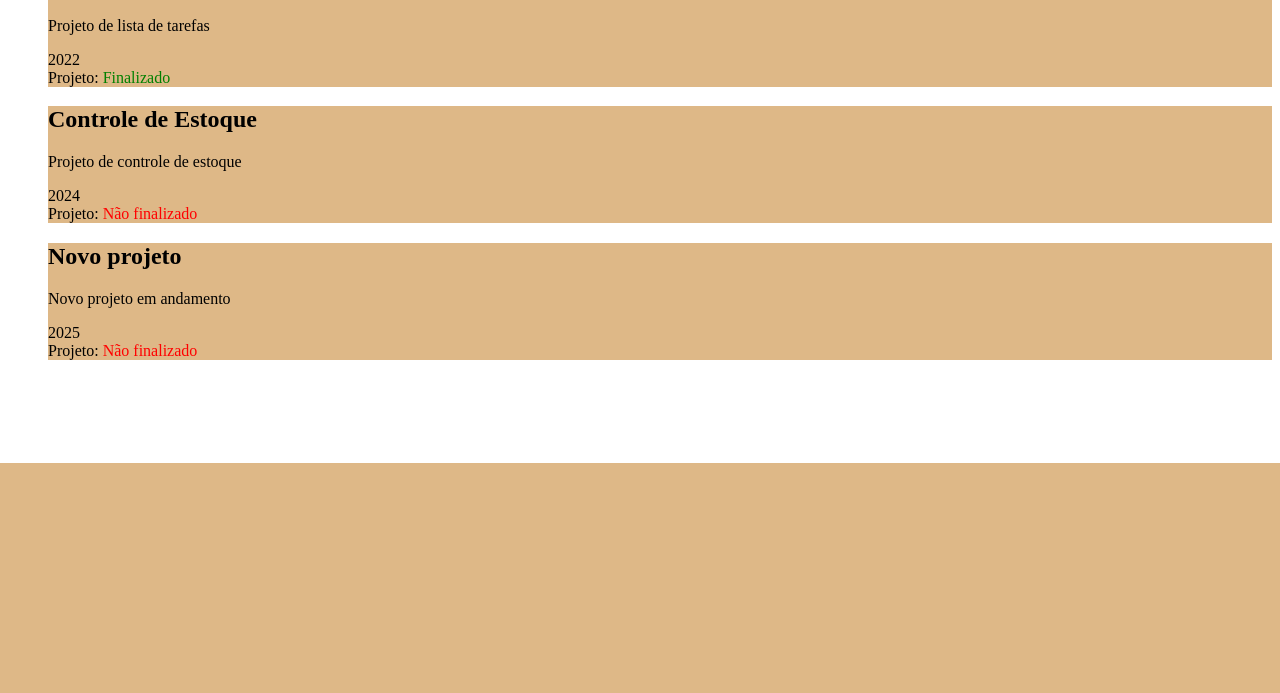
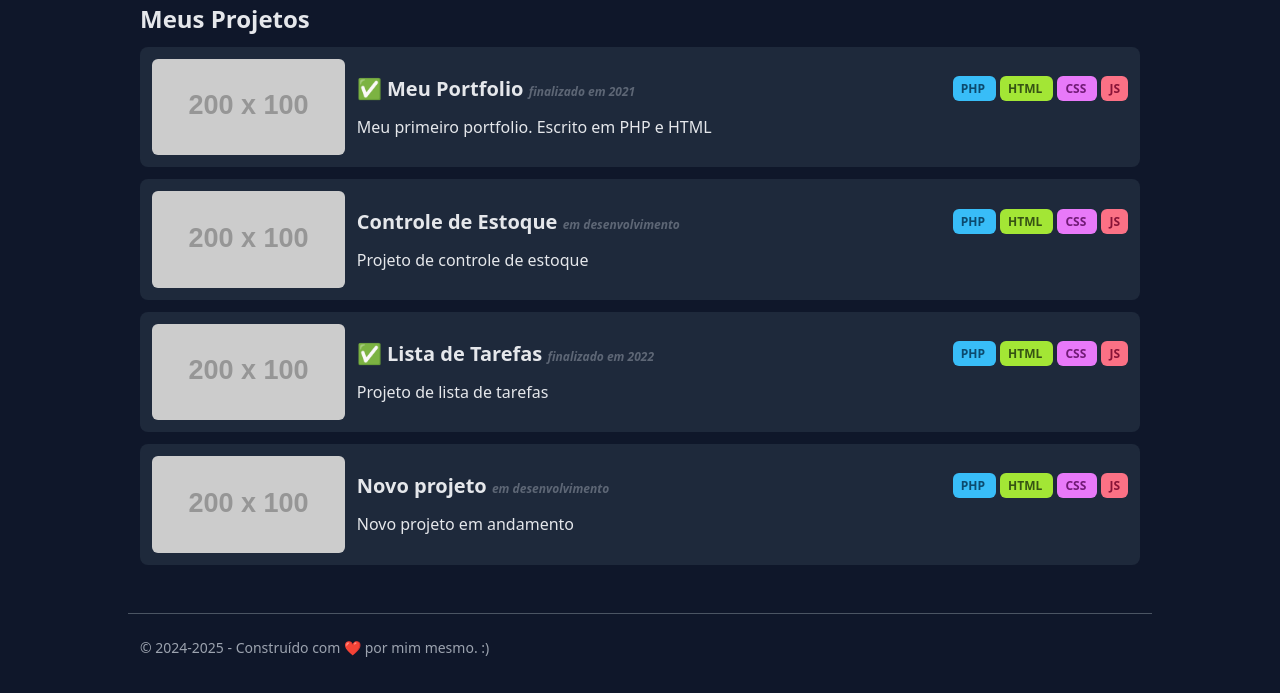
Before and after one commit to joaovjo/php-rocketseat, a PHP site: page / in a window 1280 px wide. Shown: the part 337-1030 px from the top of the page. Before the commit the page ends 800 px from the top, so only its background shows below. Run offline with PHP 8.4, Linux system fonts and the light colour scheme; grey boxes labelled with a size stand in for pictures from a placeholder-image service; some libraries are stand-ins or nearby versions.

Commit message:
remover arquivo index2.php e refatorar componentes do portfólio para incluir imagens e tecnologias dos projetos

```diff
--- a/fundamentos-php/components/hero.php
+++ b/fundamentos-php/components/hero.php
@@ -1,3 +1,11 @@
+<?php
+$itens = [
+    ['url' => '', 'src' => 'img/twitter.png', 'alt' => 'Twitter'],
+    ['url' => '', 'src' => 'img/facebook.png', 'alt' => 'Facebook'],
+    ['url' => '', 'src' => 'img/linkedin.png', 'alt' => 'LinkedIn'],
+    ['url' => '', 'src' => 'img/youtube.png', 'alt' => 'YouTube'],
+];
+?>
 <section class="flex gap-x-3">
     <div class="w-2/3">
         <h1 class="text-3xl font-bold">Oi, meu nome é João</h1>
@@ -10,26 +18,14 @@
         </p>
 
         <ul class="flex gap-x-3 mt-3">
-            <li>
-                <a href="">
-                    <img class="h-8 hover:animate-bounce" src="img/twitter.png" alt="x Logo" />
-                </a>
-            </li>
-            <li>
-                <a href="#">
-                    <img class="h-8 hover:animate-bounce" src="img/facebook.png" alt="Facebook logo" />
-                </a>
-            </li>
-            <li>
-                <a href="#">
-                    <img class="h-8 hover:animate-bounce" src="img/linkedin.png" alt="Linkedin Logo" />
-                </a>
-            </li>
-            <li>
-                <a href="#">
-                    <img class="h-8 hover:animate-bounce" src="img/youtube.png" alt="YouTube Logo" />
-                </a>
-            </li>
+
+            <?php foreach ($itens as $item): ?>
+                <li>
+                    <a href="<?= $item['url'] ?>" class="hover:underline">
+                        <img class="h-8 hover:animate-bounce" src="<?= $item['src'] ?>" alt="<?= $item['alt'] ?>" />
+                    </a>
+                </li>
+            <?php endforeach; ?>
         </ul>
     </div>
 
--- a/fundamentos-php/components/projects.php
+++ b/fundamentos-php/components/projects.php
@@ -1,24 +1,82 @@
-<div class="bg-slate-800 rounded-lg p-3 flex items-center">
-    <div class="w-1/5">foto do projeto</div>
+<?php
+$projetos = [
+    [
+        "titulo" => "Meu Portfolio",
+        "finalizado" => true,
+        "ano" => 2021,
+        "descricao" => "Meu primeiro portfolio. Escrito em PHP e HTML",
+        "stack" => ["PHP", "HTML", "CSS", "JS"],
+        "img" => "https://placehold.co/200x100/svg",
+    ],
+    [
+        "titulo" => "Controle de Estoque",
+        "finalizado" => false,
+        "ano" => 2024,
+        "descricao" => "Projeto de controle de estoque",
+        "stack" => ["PHP", "HTML", "CSS", "JS"],
+        "img" => "https://placehold.co/200x100/svg",
+    ],
+    [
+        "titulo" => "Lista de Tarefas",
+        "finalizado" => true,
+        "ano" => 2022,
+        "descricao" => "Projeto de lista de tarefas",
+        "stack" => ["PHP", "HTML", "CSS", "JS"],
+        "img" => "https://placehold.co/200x100/svg",
+    ],
+    [
+        "titulo" => "Novo projeto",
+        "finalizado" => false,
+        "ano" => 2025,
+        "descricao" => "Novo projeto em andamento",
+        "stack" => ["PHP", "HTML", "CSS", "JS"],
+        "img" => "https://placehold.co/200x100/svg",
+    ],
+];
+?>
+
+<?php foreach ($projetos as $projeto): ?>
+    <div class="bg-slate-800 rounded-lg p-3 flex items-center space-x-3">
+        <div class="w-1/5 flex items-center justify-middle">
+            <img src="<?= $projeto['img'] ?>" alt="" class="h-42 rounded-md">
+        </div>
         <div class="w-4/5 space-y-3">
             <div class="flex gap-3 justify-between">
                 <h3 class="text-xl font-semibold">
-                ✅ Projeto 1
-                <span class="text-xs text-gray-400 opacity-50 italic">(finalizado em 2024)</span>
+                    <?php if ($projeto['finalizado']): ?>
+                        ✅
+                    <?php endif; ?>
+                    <?= $projeto['titulo'] ?>
+                    <span class="text-xs text-gray-400 opacity-50 italic">
+                        <?php if ($projeto['finalizado']): ?>
+                            finalizado em <?= $projeto['ano'] ?>
+                        <?php else: ?>
+                            em desenvolvimento
+                        <?php endif; ?>
+                    </span>
                 </h3>
-            <div>
-                <span class="bg-sky-400 text-sky-900 rounded-md px-2 py-1 font-semibold text-xs">PHP</span>
-                <span class="bg-lime-400 text-lime-900 rounded-md px-2 py-1 font-semibold text-xs">HTML</span>
-                <span class="bg-fuchsia-400 text-fuchsia-900 rounded-md px-2 py-1 font-semibold text-xs">CSS</span>
-                <span class="bg-rose-400 text-rose-900 rounded-md px-2 py-1 font-semibold text-xs">JavaScript</span>
+                <div class="space-x-1">
+                    <?php
+                    $colors = [
+                        "PHP" => "sky",
+                        "HTML" => "lime",
+                        "CSS" => "fuchsia",
+                        "JS" => "rose",
+                    ];
+
+                    foreach ($projeto['stack'] as $tecnologia):
+                        ?>
+                        <span
+                            class="bg-<?=$colors[$tecnologia] ?>-400 text-<?= $colors[$tecnologia] ?>-900 rounded-md px-2 py-1 font-semibold text-xs">
+                            <?= $tecnologia ?>
+                        </span>
+                    <?php endforeach; ?>
+
                 </div>
             </div>
             <p class="leading-6">
-            Lorem ipsum dolor sit amet consectetur adipisicing
-            elit. Consequuntur soluta molestiae voluptatem enim,
-            ipsam perspiciatis illo odit eius reprehenderit
-            dolorum non a atque? Voluptate distinctio quae et
-            sit, sapiente eligendi?
+                <?= $projeto['descricao'] ?>
             </p>
         </div>
     </div>
+<?php endforeach; ?>
--- a/fundamentos-php/index.php
+++ b/fundamentos-php/index.php
@@ -2,121 +2,25 @@
 <html lang="pt-br">
 
 <head>
-    <meta charset="UTF-8">
-    <meta name="viewport" content="width=device-width, initial-scale=1.0">
-    <title>Portifólio</title>
+    <meta charset="UTF-8" />
+    <meta name="viewport" content="width=device-width, initial-scale=1.0" />
+    <title>Document</title>
+    <script src="https://cdn.tailwindcss.com"></script>
 </head>
 
-<body>
-    <?php
-    $nome = "João";
-    $saudacao = "Oi";
-    $titulo = $saudacao . " Portfolio do " . $nome;
-    $subtitulo = "Bem-vindo ao portfolio do " . $nome;
-    $ano = 2025;
+<body class="bg-slate-900 text-gray-200">
+    <?php include 'components/header.php'; ?>
 
-    $projeto = "Meu Portfolio";
-    $finalizado = false;
-    $anoInicio = "2024-12-25";
-    $descricao = "Projeto de portfolio para mostrar meus trabalhos";
+    <main class="mx-auto max-w-screen-lg min-h-20 px-3 py-6">
+        <?php include 'components/hero.php'; ?>
 
-    $projetos = [
-        [
-            "titulo" => "Meu Portfolio",
-            "finalizado" => true,
-            "ano" => 2021,
-            "descricao" => "Meu primeiro portfolio. Escrito em PHP e HTML",
-        ],
-        [
-            "titulo" => "Lista de Tarefas",
-            "finalizado" => true,
-            "ano" => 2022,
-            "descricao" => "Projeto de lista de tarefas",
-        ],
-        [
-            "titulo" => "Controle de Estoque",
-            "finalizado" => false,
-            "ano" => 2024,
-            "descricao" => "Projeto de controle de estoque",
-        ],
-        [
-            "titulo" => "Novo projeto",
-            "finalizado" => false,
-            "ano" => 2025,
-            "descricao" => "Novo projeto em andamento",
-            "stack" => ["PHP", "HTML", "CSS", "JS"]
-        ],
-    ];
+        <section class="gap-y-6 space-y-3 py-6">
+            <h2 class="text-2xl font-bold">Meus Projetos</h2>
+            <?php include 'components/projects.php'; ?>
 
-    function verificarSeEstaFinalizado($projeto)
-    {
-        if (!$projeto['finalizado']) {
-            return '<span style="color: red">Não finalizado</span>';
-        } else {
-            return '<span style="color: green">Finalizado</span>';
-        }
-    }
-
-    // function filtrarProjetos($listaDeProjetos, $finalizado = null)
-    // {
-
-    //     if (is_null($finalizado)) {
-    //         return $listaDeProjetos;
-    //     }
-
-    //     $filtrados = [];
-
-    //     foreach ($listaDeProjetos as $projeto) {
-    //         if ($projeto['finalizado'] === $finalizado) {
-    //             $filtrados[] = $projeto;
-    //         }
-    //     }
-
-    //     return $filtrados;
-    // }
-    // ;
-
-    // function filtro($itens, $funcao)
-    // {
-
-    //     $filtrados = [];
-
-    //     foreach ($itens as $item) {
-    //         if ($funcao($item)) {
-    //             $filtrados[] = $item;
-    //         }
-    //     }
-
-    //     return $filtrados;
-    // }
-    // ;
-
-
-    $projetosFiltrados = array_filter($projetos, function ($projeto) {
-        return $projeto['ano'] >= 2021;
-    });
-    ?>
-    <h1><?= $titulo ?></h1>
-    <p><?= $subtitulo ?></p>
-    <p><?php echo $ano ?></p>
-    <hr />
-
-    <ul>
-        <?php foreach ($projetosFiltrados as $projeto): ?>
-            <div <?php if (!((2024 - $ano) > 2)): ?> style="background-color: burlywood;" <?php endif; ?>>
-                <h2><?= $projeto['titulo'] ?></h2>
-                <p><?= $projeto['descricao'] ?></p>
-                <div>
-                    <div><?= $projeto['ano'] ?></div>
-                    <div>Projeto:
-                        <?php echo verificarSeEstaFinalizado($projeto); ?>
-
-                    </div>
-                </div>
-            </div>
-        <?php endforeach; ?>
-    </ul>
-
+        </section>
+    </main>
+    <?php include 'components/footer.php'; ?>
 </body>
 
 </html>
```
Also changed, not shown: fundamentos-php/index2.php (deleted, +0 -26 lines), fundamentos-php/pagina.html (deleted, +0 -176 lines). Lines whose indentation alone changed are shown as unchanged.
